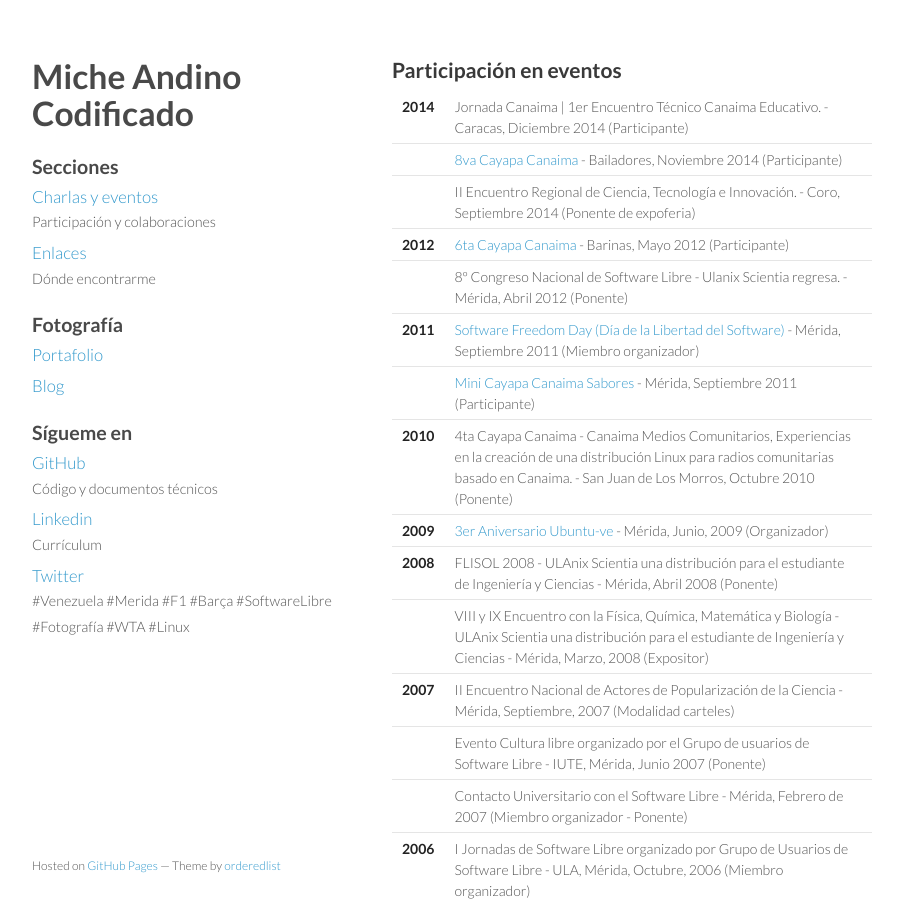
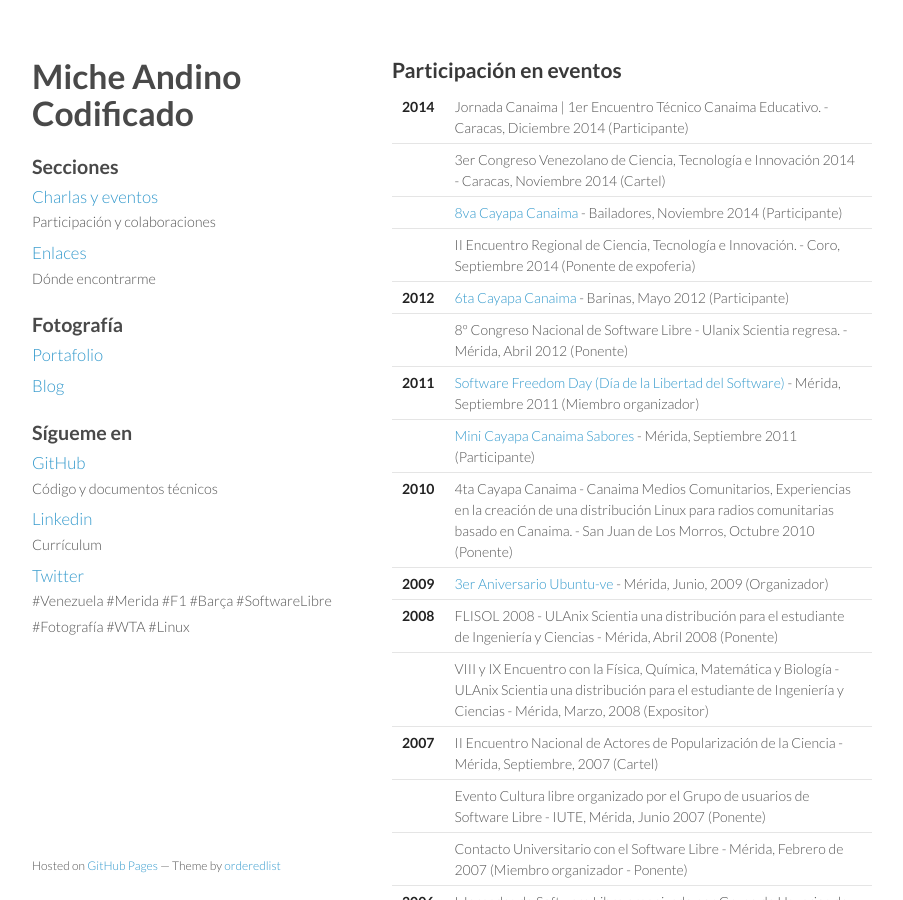
Before and after one commit to davidhdz/davidhdz.github.io, a Jekyll site: the page built from charlas.html, in a window 1280 px wide and 900 px high. Shown: the whole window, without its empty margins (178-1081 px from the left). Built offline with Jekyll 4.4.1, drawn with Linux system fonts in a browser that asks for light colours; nearby versions of some CDN libraries; Markdown is read by kramdown in place of the engine named in the settings; comment, search, counter and statistics services are not loaded.

Commit message:
Agregada participación en el 3er CVCTI 2014

```diff
--- a/charlas.html
+++ b/charlas.html
@@ -9,6 +9,9 @@ title: Charlas y eventos
 <tbody>
 <tr>  <td style="vertical-align: top;"><strong>2014</strong></td>
   <td> Jornada Canaima | 1er Encuentro Técnico Canaima Educativo. - Caracas, Diciembre 2014 (Participante)</td>
+  <tr>  <td> </td>
+  <td> 3er Congreso Venezolano de Ciencia, Tecnología e Innovación 2014 - Caracas, Noviembre 2014 (Cartel)</td>
+  </tr>
   <tr>  <td> </td>
   <td> <a href="http://cayapa.canaima.net.ve/wiki/doku.php?id=8va_cayapa_canaima" target="_blank">8va Cayapa Canaima</a> - Bailadores, Noviembre 2014 (Participante)</td>
   </tr>
@@ -39,7 +42,7 @@ title: Charlas y eventos
   <td> VIII y IX Encuentro con la Física, Química, Matemática y Biología - ULAnix Scientia una distribución para el estudiante de Ingeniería y Ciencias - Mérida, Marzo, 2008 (Expositor)</td>
   </tr>
 <tr>  <td style="vertical-align: top;"><strong>2007</strong></td>
-  <td>II Encuentro Nacional de Actores de Popularización de la Ciencia - Mérida, Septiembre, 2007 (Modalidad carteles)</td>
+  <td>II Encuentro Nacional de Actores de Popularización de la Ciencia - Mérida, Septiembre, 2007 (Cartel)</td>
   </tr>
   <tr>  <td> </td>
   <td> Evento Cultura libre organizado por el Grupo de usuarios de Software Libre - IUTE, Mérida, Junio 2007 (Ponente)</td>
```
